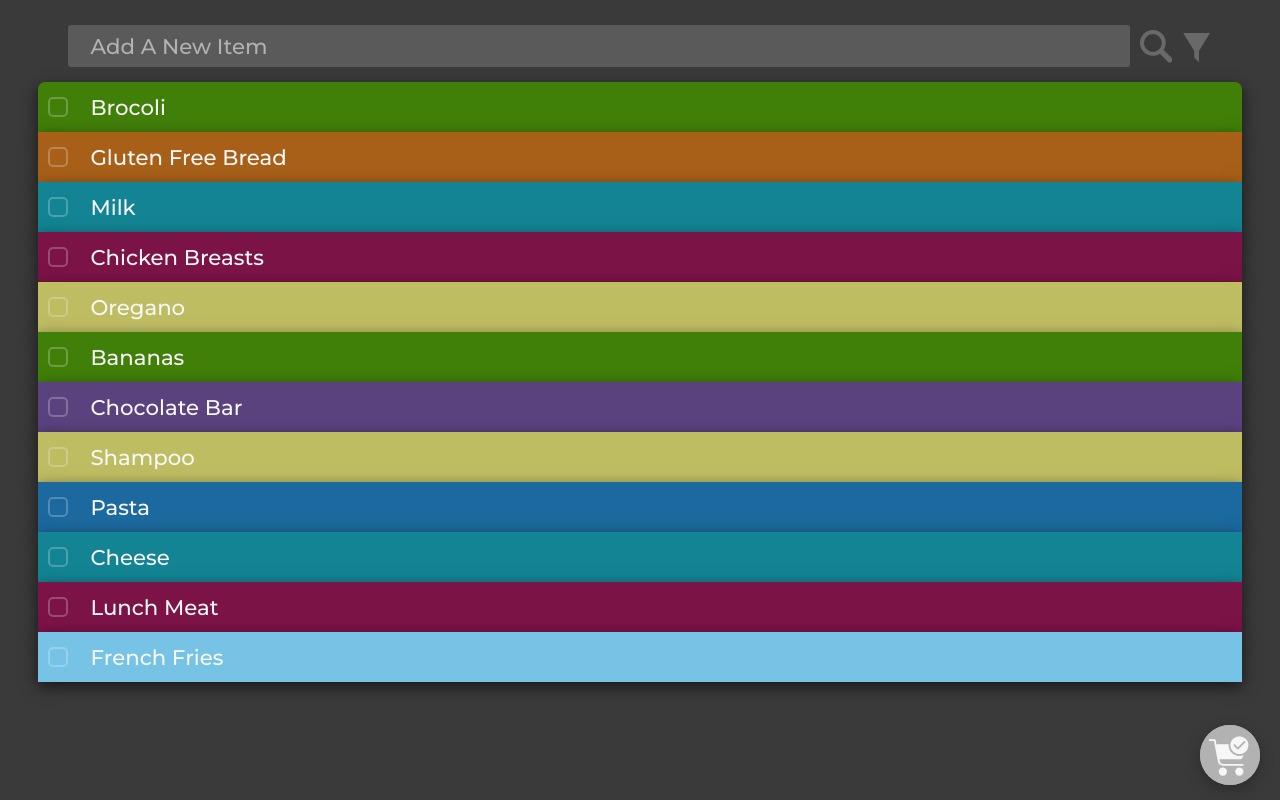
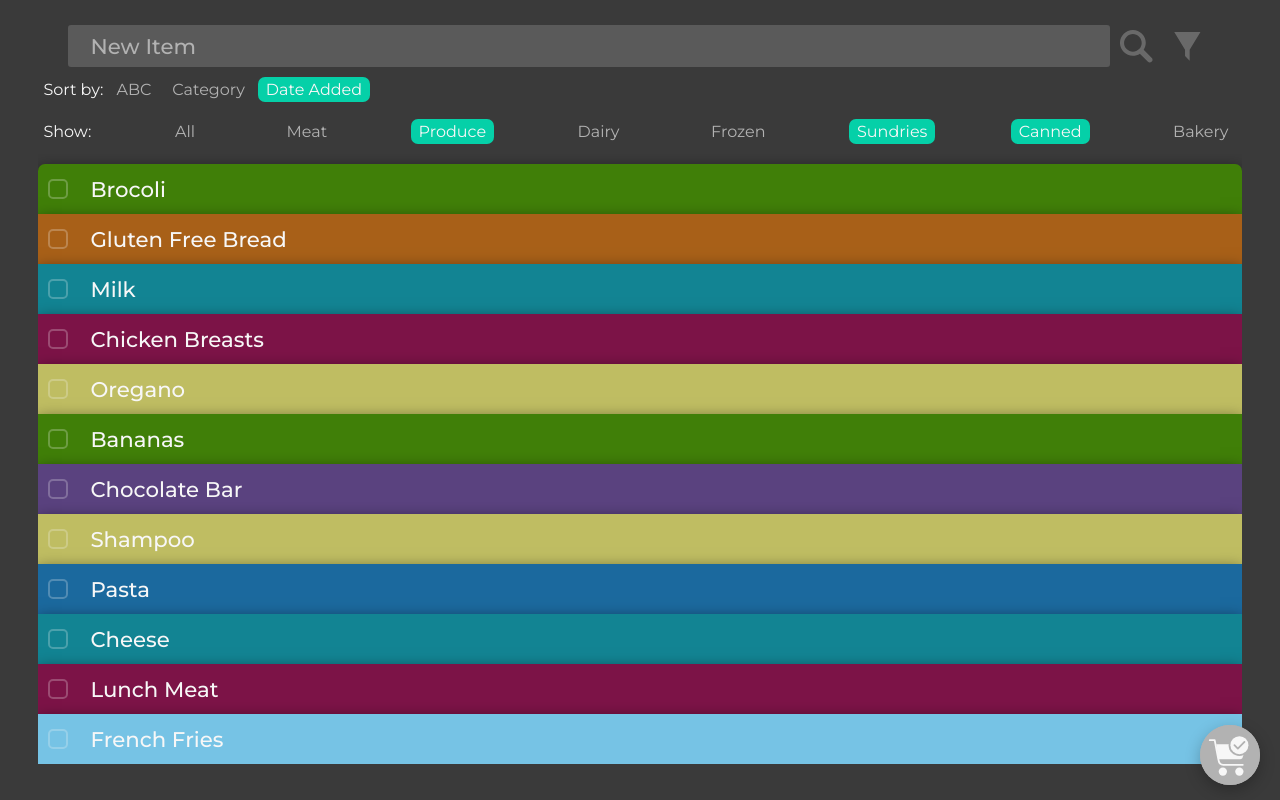
Before and after one commit to gerkx/whatsfordinner, a website with bundled scripts: page public/html/shoppingList.html in a window 1280 px wide. Built offline with nearby package versions, Linux system fonts and the light colour scheme.

Commit message:
writing sort HTML snippets

```diff
--- a/public/html/shoppingList.html
+++ b/public/html/shoppingList.html
@@ -24,7 +24,7 @@
 
 
 
-    <div class="container-flex">
+    <div class="container">
         <header class="header">
 
             <!-- nav section -->
--- a/public/scripts/listItems.js
+++ b/public/scripts/listItems.js
@@ -152,17 +152,53 @@ const renderSearchInput = placeholder => {
 const renderSearchBlock = () => {
     const div = document.createElement("div");
     div.classList.add("search-box");
-    div.appendChild(renderSearchInput("add a new item"));
+    div.appendChild(renderSearchInput("new item"));
     const searchIcon = document.createElement("div");
     div.insertAdjacentHTML("beforeend",svg.search());
     return div
 }
 
-
+const groceryItemStatus =  function(event){
+    let target = findTargetParent(event, this);
+    const foodObj = groceryListItems.find(obj => obj.id === target.id);
+    listCheckClassToggles(target, foodObj);
+    foodObjCheckToggle(foodObj);
+}
 
 let foods = foodItems;
 let groceryListItems = foods.filter(obj => obj.amt > 0);
 
+const renderFilterSection = () => {
+    let list = document.createElement("div");
+    list.classList.add("filter-sort");
+
+    return list
+}
+
+const quickie = () => {
+
+    return `
+    <div class="filter-bar">
+                <div class="filter-sort">
+                    <div class="txt--ice">Sort by:</div>
+                    <div class="btn-sm m-l-5">ABC</div>
+                    <div class="btn-sm m-l-5">Category</div>
+                    <div class="btn-sm btn--mint m-l-5">Date Added</div>
+                </div>
+                <div class="filter-show p-t-7 p-b-7">
+                    <div class="txt--ice">Show:</div>
+                    <div class="btn-sm m-l-5 m-t-3 m-b-3">All</div>
+                    <div class="btn-sm m-l-5 m-t-3 m-b-3">Meat</div>
+                    <div class="btn-sm btn--mint m-l-5 m-t-3 m-b-3">Produce</div>
+                    <div class="btn-sm  m-l-5 m-t-3 m-b-3">Dairy</div>
+                    <div class="btn-sm m-l-5 m-t-3 m-b-3">Frozen</div>
+                    <div class="btn-sm btn--mint m-l-5 m-t-3 m-b-3">Sundries</div>
+                    <div class="btn-sm btn--mint m-l-5 m-t-3 m-b-3">Canned</div>
+                    <div class="btn-sm m-l-5 m-t-3 m-b-3">Bakery</div>
+                </div>
+            </div>
+    `
+}
 
 ///////////////////////
 // section renderers //
@@ -171,10 +207,11 @@ let groceryListItems = foods.filter(obj => obj.amt > 0);
 const renderSearchSortBlock = (listFilter) =>{
     listFilter.innerHTML = '<div class="search-filter-bar m-b-5 m-t-5" />'
     listFilter.firstElementChild.appendChild(renderSearchBlock());
-    let searchFilterBar = document.querySelector(".search-filter-bar");
-    searchFilterBar.insertAdjacentHTML("beforeend", svg.filter());
+    listFilter.firstElementChild.insertAdjacentHTML("beforeend", svg.filter());
+    listFilter.insertAdjacentHTML("beforeEnd", quickie());
     return listFilter
 }
+
 
 const renderGroceryListBlock = function(parentDiv){
     const listUL = document.createElement("ul");
@@ -185,9 +222,7 @@ const renderGroceryListBlock = function(parentDiv){
     });
 
     parentDiv.querySelectorAll(".btn-box")
-        .forEach(item => {item.firstElementChild
-        .appendChild(renderCheckBox());
-        });
+        .forEach(item => item.firstElementChild.appendChild(renderCheckBox()));
 
     parentDiv.querySelector(".list")
         .addEventListener("click", function(event){
@@ -204,8 +239,9 @@ const renderGroceryListBlock = function(parentDiv){
         removePurchasedItemsFromDisplay(listUL);
     });
 
+}
 
-}
+
 
 renderSearchSortBlock(listFilter);
 renderGroceryListBlock(groceryList);
--- a/sass/sheets/partials/_buttons.scss
+++ b/sass/sheets/partials/_buttons.scss
@@ -205,3 +205,7 @@
     stroke-miterlimit: 10;
     fill: none;
 }
+
+.filter-block {
+   margin: 0 10px 2px 10px;
+}
--- a/sass/sheets/styles.scss
+++ b/sass/sheets/styles.scss
@@ -33,26 +33,38 @@ body{
 //     height: 100px;
 // }
 
+// .container{
+//     @include center;
+//     width: 94%;
+//     height: 100%;
+//     position: relative;
+//     z-index: 0;
+// }
+
 .container{
     @include center;
-    width: 94%;
-    height: 100%;
-    position: relative;
-    z-index: 0;
-}
-
-.container-flex{
-    @include center;
     @include flexbox;
-    flex-wrap: wrap;
     justify-content: flex-start;
     flex-direction: column;
     width: 94%;
     height: 100%;
     position: relative;
 }
-#listFilter, #groceryList{
+
+.container--wrap{
+    flex-wrap: wrap;
+}
+
+#listFilter{
     width: 100%;
+    // position: absolute;
+    // flex:0 1 auto;
+}
+
+#groceryList{
+    width: 100%;
+
+    overflow: auto;
     // position: absolute;
     // flex:0 1 auto;
 }
@@ -115,12 +127,16 @@ body{
 
 .filter-bar{
     color: map-get($colors, ice);
+    margin: 0 5px;
 }
 
 .filter-sort{
     @include flexbox;
     align-items: center;
     justify-content: flex-start;
+    flex-wrap: wrap;
+    margin-bottom: 7px;
+    padding-top: 5px;
     color: map-get($colors, cloud);
 }
 .filter-sort-btns{
--- a/test/frontEndTest.js
+++ b/test/frontEndTest.js
@@ -98,7 +98,7 @@ describe("#renderSearchBlock", () =>{
         expect(renderSearchBlock().firstElementChild.nodeName).to.eql("INPUT");
     })
     it("should have a placeholder of 'add a new item' in the input", ()=>{
-        const ref = "add a new item";
+        const ref = "new item";
         const result = renderSearchBlock().firstElementChild.placeholder;
         assert.equal(ref, result);
     });
@@ -127,6 +127,21 @@ describe("#renderSearchSortBlock", () => {
         expect(result.contains(selector)).to.be.true
     });
 
+});
 
 
+describe("#renderFilterSection", () => {
+    let method = renderFilterSection()
+    it("should return a div", () =>{
+        const div = "DIV";
+        const result = method.nodeName;
+        expect(result).to.eql(div);
+    })
+    it("should contain class filter-bar in parent", () => {
+        const sel = "filter-sort";
+        const result = method.classList.contains(sel);
+        assert.isTrue(result);
+    });
+    it("1st child should be div");
+
 });
```
Also changed, not shown: public/css/styles.css, 1 other file.
